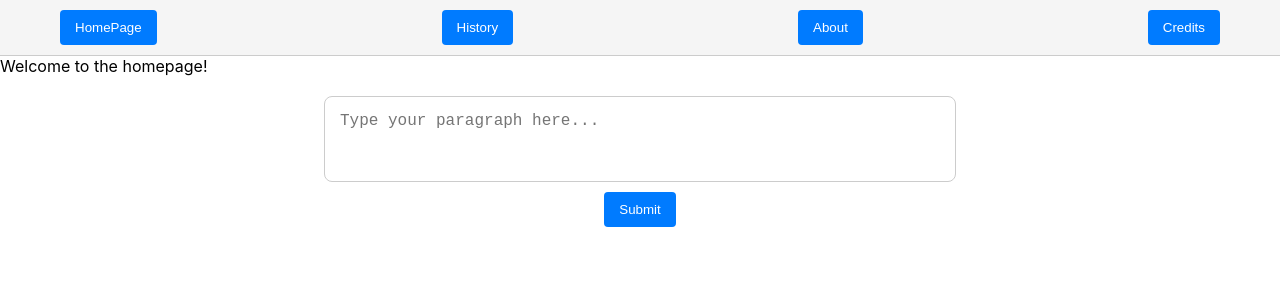
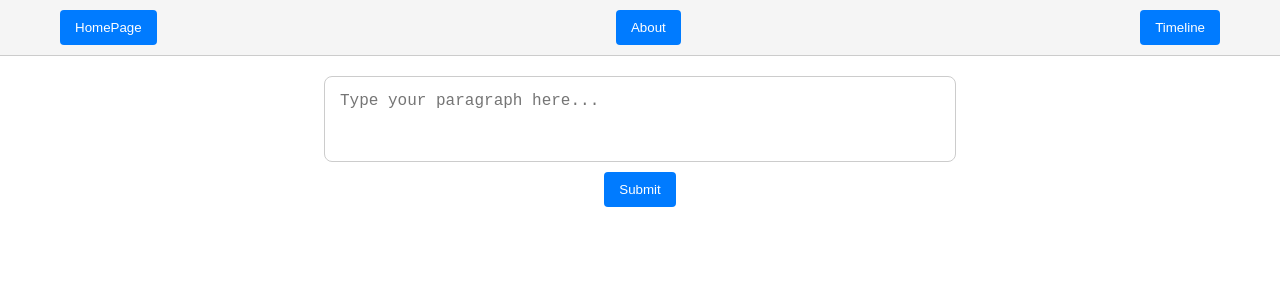
Before and after one commit to danielkopp4/Citation-Forecaster, a React (Create React App) app in the folder webApp/prediction_ui/: page / in a window 1280 px wide. Shown: the top 300 px of the page. Built offline with nearby package versions, Linux system fonts and the light colour scheme; no server answers.

Commit message:
Navbar implementation complete
changed the navbar to make it more functional across webpages

```diff
--- a/webApp/prediction_ui/src/App.js
+++ b/webApp/prediction_ui/src/App.js
@@ -4,10 +4,12 @@ import { BrowserRouter as Router, Route, Routes } from 'react-router-dom';
 import HomePage from './componenets/HomePage';
 import AboutPage from './componenets/AboutPage';
 import TimelinePage from './componenets/TimelinePage';
+import NavBar from './componenets/NavBar';
 
 function App() {
   return (
     <Router>
+      <NavBar />
       <Routes>
         <Route path="/" element={<HomePage />} />
         <Route path="/about" element={<AboutPage />} />
--- a/webApp/prediction_ui/src/componenets/AboutPage.js
+++ b/webApp/prediction_ui/src/componenets/AboutPage.js
@@ -4,12 +4,7 @@ import './AboutPage.css';
 function AboutPage() {
   return (
     <div>
-        <div className="navbar">
-            <button onClick={() => console.log("Button 1 clicked!")}>HomePage</button>
-            <button onClick={() => console.log("Button 2 clicked!")}>History</button>
-            <button onClick={() => console.log("Button 3 clicked!")}>About</button>
-            <button onClick={() => console.log("Button 4 clicked!")}>Credits</button>
-        </div>
+
         <div className="about-container">
         <h1>About Our Project</h1>
         <p>"ReadMe"</p>
--- a/webApp/prediction_ui/src/componenets/HomePage.js
+++ b/webApp/prediction_ui/src/componenets/HomePage.js
@@ -33,14 +33,8 @@ function HomePage() {
 
   return (
     <div>
-      <div className="navbar">
-        <button onClick={() => console.log("Button 1 clicked!")}>HomePage</button>
-        <button onClick={() => console.log("Button 2 clicked!")}>History</button>
-        <button onClick={() => console.log("Button 3 clicked!")}>About</button>
-        <button onClick={() => console.log("Button 4 clicked!")}>Credits</button>
-      </div>
+
       <div className="content">
-        Welcome to the homepage!
         <div className="textbox-container">
           <textarea
             placeholder="Type your paragraph here..."
--- /dev/null
+++ b/webApp/prediction_ui/src/componenets/NavBar.js
@@ -0,0 +1,28 @@
+import React from 'react';
+import {  Link } from "react-router-dom";
+import { useNavigate } from "react-router-dom";
+
+const NavBar= () =>{
+    const navigate = useNavigate();
+
+    const gotoAbout = () => {
+        navigate('/about');
+      };
+
+      const gotoHome = () => {
+        navigate('/');
+      };
+      const goToTimeline = () => {
+        navigate('/timeline');
+      };
+    return (
+    <div>
+        <div className="navbar">
+            <button onClick={gotoHome}>HomePage</button>
+            <button onClick={gotoAbout}>About</button>
+            <button onClick={goToTimeline}>Timeline</button>
+        </div>
+    </div>
+    );
+}
+export default NavBar;
--- a/webApp/prediction_ui/src/componenets/TimelinePage.js
+++ b/webApp/prediction_ui/src/componenets/TimelinePage.js
@@ -4,12 +4,7 @@ import './TimelinePage.css';
 function TimelinePage() {
   return (
     <div>
-      <div className="navbar">
-          <button onClick={() => console.log("Button 1 clicked!")}>HomePage</button>
-          <button onClick={() => console.log("Button 2 clicked!")}>Timeline</button>
-          <button onClick={() => console.log("Button 3 clicked!")}>About</button>
-          <button onClick={() => console.log("Button 4 clicked!")}>Credits</button>
-      </div>
+
       <div className="timeline-container">
         <h1>Project Timeline</h1>
         <div className="timeline">
```
